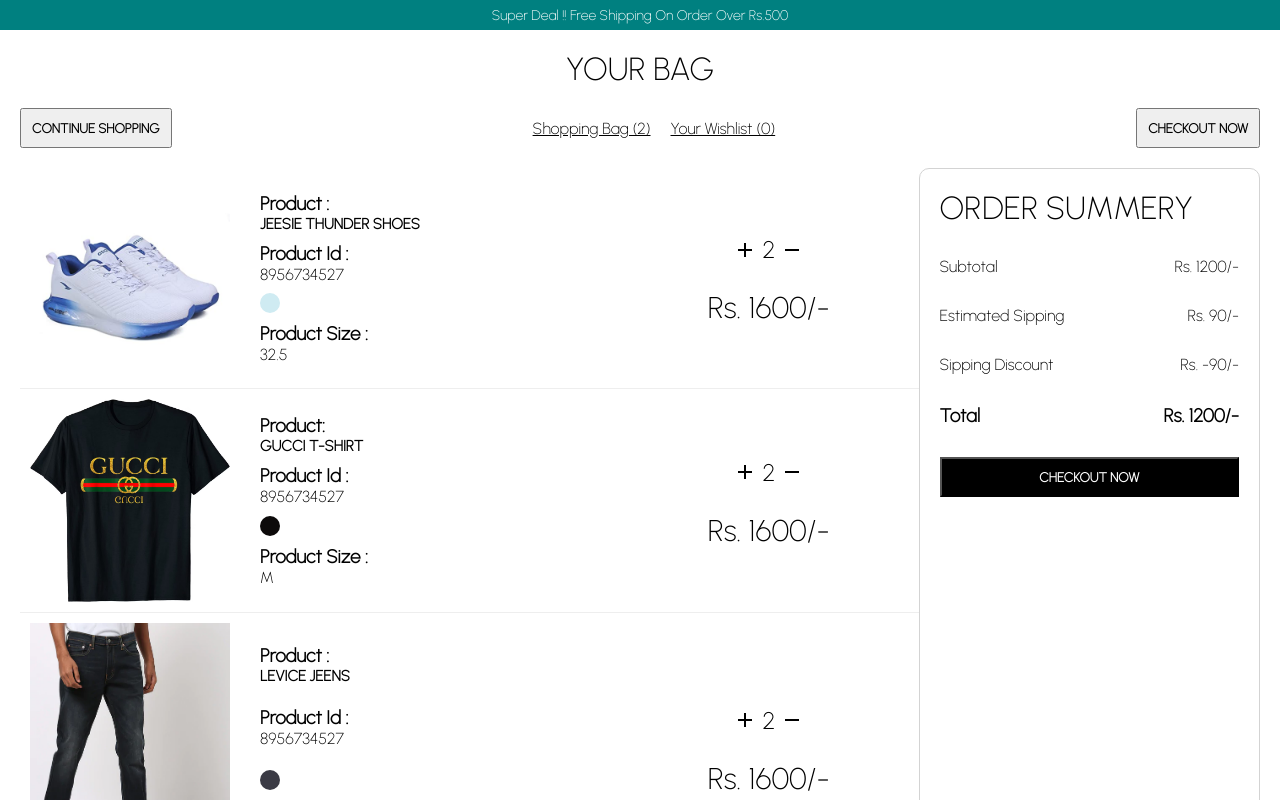
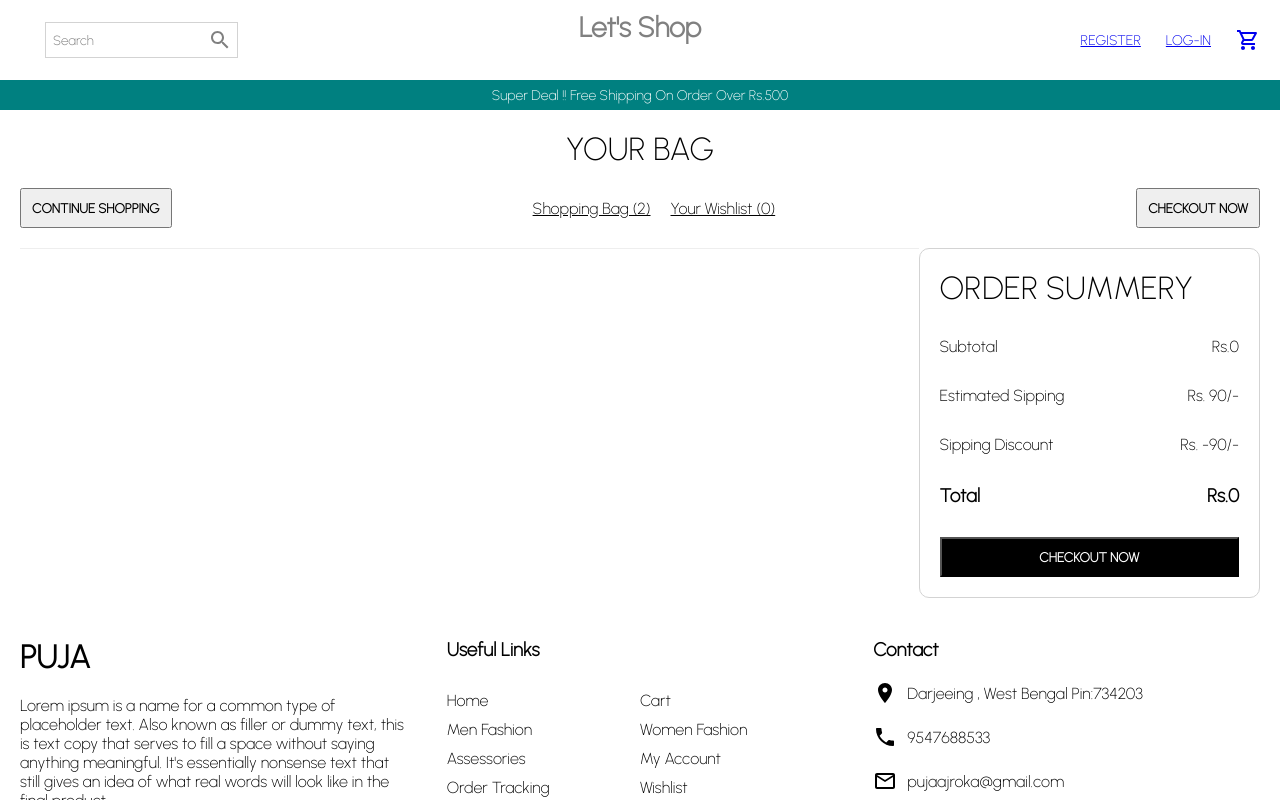
Before and after one commit to pujaajroka/shopping, a React (Create React App) app: page /cart in a window 1280 px wide. Shown: the top 800 px of the page. Built offline with nearby package versions, Linux system fonts and the light colour scheme.

Commit message:
cart product done

```diff
--- a/package.json
+++ b/package.json
@@ -19,6 +19,7 @@
     "react-scripts": "^5.0.1",
     "react-social-icons": "^5.15.0",
     "react-spinners": "^0.13.8",
+    "react-stripe-checkout": "^2.6.3",
     "redux": "^4.2.1",
     "web-vitals": "^1.0.1"
   },
--- a/src/Redux/cartRedux.js
+++ b/src/Redux/cartRedux.js
@@ -10,8 +10,8 @@
     reducers:{
         addProduct:(state,action)=>{
             state.quantity += 1;
-            state.products.push(action.payload.products) //payload is a new product
-            state.total += action.payload.product
+            state.products.push(action.payload) //payload is a new product
+            state.total += action.payload.price * action.payload.quantity;
         }
     }
 
--- a/src/components/Navbar/Navbar.jsx
+++ b/src/components/Navbar/Navbar.jsx
@@ -28,13 +28,15 @@
          <div className='menu-bar'>
            <div className='menu-item'><Link to="/register">REGISTER</Link></div>
            <div className='menu-item'><Link to="/login">LOG-IN</Link></div>
+           <Link to="/cart">
            <div className='menu-item'>
-           <Link to="cart">
-              <Badge badgeContent={quantity} overlap="rectangular" color="primary">
-                <ShoppingCartOutlined />
-              </Badge>
-           </Link>
+
+                <Badge badgeContent={quantity} overlap="rectangular" color="primary">
+                  <ShoppingCartOutlined />
+                </Badge>
+
             </div>
+            </Link>
          </div>
         </div>
     </div>
--- a/src/pages/Cart/Cart.jsx
+++ b/src/pages/Cart/Cart.jsx
@@ -5,10 +5,13 @@
 import Footer from "../../components/Footer/Footer";
 import { Add, Remove } from "@material-ui/icons";
 import { Link } from "react-router-dom";
+import { useSelector } from "react-redux";
 const Cart = () => {
+  const cart = useSelector(state => state.cart);
+console.log(cart)
   return (
     <div className="cart_container">
-
+      <Navbar />
       <Announcement />
       <div className="cart_wrapper">
         <h1 className="cart_title">YOUR BAG</h1>
@@ -22,110 +25,46 @@
         </div>
         <div className="bottom">
           <div className="product_info">
+            {
+             cart.products.map(product => (
               <div className="cart_product_wrapper">
                 <div className="product_detail">
-                <img className="pr_img" src="asset/shoes3.jpg" />
+                  <img className="pr_img" src={product.img} />
                   <div className="img_dtl">
                     <div className="product_name">
                       <h3>Product :</h3>
-                    <h6 className="pro_name">JEESIE THUNDER SHOES</h6>
+                      <h6 className="pro_name">{product.desc}</h6>
                     </div>
                     <span className="product_id">
                       <h3>Product Id :</h3>
-                    <p>8956734527</p>
+                      <p>{product._id}</p>
                     </span>
-                  <div className="product_color">
-
-                  </div>
+                    <div className="product_color">{product.color}</div>
                     <span className="product_size">
                       <h3>Product Size :</h3>
-                    <p> 32.5</p>
+                      <p>{product.size}</p>
                     </span>
                   </div>
-
-
                 </div>
                 <div className="price_detail">
                   <div className="product_amount_container">
-                    <Add/>
-                    <div className="product-amount">2</div>
-                    <Remove/>
+                    <Add />
+                    <div className="product-amount">{product.quantity}</div>
+                    <Remove />
                   </div>
-                  <div className="product_price">Rs. 1600/-</div>
+                  <div className="product_price">Rs.{product.price*product.quantity}/-</div>
                 </div>
               </div>
+            ))}
+
             <hr className="line"></hr>
-            <div className="cart_product_wrapper">
-              <div className="product_detail">
-                <img className="pr_img" src="asset/gucci.jpg" />
-                <div className="img_dtl">
-                  <div className="product_name">
-                    <h3>Product:</h3>
-                    <h6 className="pro_name">GUCCI T-SHIRT</h6>
-                  </div>
-                  <span className="product_id">
-                    <h3>Product Id :</h3>
-                    <p>8956734527</p>
-                  </span>
-                  <div className="product_color_tshirt">
 
-                  </div>
-                  <span className="product_size">
-                  <h3>Product Size :</h3>
-                    <p> M</p>
-                  </span>
-                </div>
-
-
-              </div>
-              <div className="price_detail">
-                 <div className="product_amount_container">
-                    <Add/>
-                    <div className="product-amount">2</div>
-                    <Remove/>
-                 </div>
-                  <div className="product_price">Rs. 1600/-</div>
-              </div>
-            </div>
-            <hr className="line"></hr>
-            <div className="cart_product_wrapper">
-              <div className="product_detail">
-                <img className="pr_img" src="asset/jeens.jpg" />
-                <div className="img_dtl">
-                  <div className="product_name">
-                    <h3>Product :</h3>
-                    <h6 className="pro_name">LEVICE JEENS</h6>
-                  </div>
-                  <span className="product_id">
-                    <h3>Product Id :</h3>
-                    <p>8956734527</p>
-                  </span>
-                  <div className="product_color_jeens">
-
-                  </div>
-                  <span className="product_size">
-                  <h3>Product Size :</h3>
-                    <p> 32</p>
-                  </span>
-                </div>
-
-
-              </div>
-              <div className="price_detail">
-                 <div className="product_amount_container">
-                    <Add/>
-                    <div className="product-amount">2</div>
-                    <Remove/>
-                 </div>
-                  <div className="product_price">Rs. 1600/-</div>
-              </div>
-            </div>
           </div>
           <div className="product_summery">
             <h1 className="summery_title"> ORDER SUMMERY</h1>
             <div className="summery_item">
               <div className="summery_item_text">Subtotal</div>
-                <div className="summery_item_total">Rs. 1200/-</div>
+              <div className="summery_item_total">Rs.{cart.total}</div>
             </div>
             <div className="summery_item">
               <span className="summery_item_text">Estimated Sipping</span>
@@ -137,15 +76,11 @@
             </div>
             <div className="summery_item">
               <h3 className="summery_item_text">Total</h3>
-                <h3 className="summery_item_total grand_total">Rs. 1200/-</h3>
+              <h3 className="summery_item_total grand_total">Rs.{cart.total}</h3>
             </div>
             <button className="ckout_btn">CHECKOUT NOW</button>
           </div>
         </div>
-
-
-
-
       </div>
 
       <Footer />
--- a/src/pages/Product/Product.jsx
+++ b/src/pages/Product/Product.jsx
@@ -7,7 +7,7 @@
 import "./Product.css";
 import { useLocation } from 'react-router-dom';
 import { publicRequest } from '../../requestMethod';
-import axios from 'axios';
+
 import { addProduct } from '../../Redux/cartRedux';
 import { useDispatch } from 'react-redux';
 
@@ -18,7 +18,9 @@
    const [quantity, setQuantity]= useState(1);
    const [size, setSize] = useState("");
    const [color, setColor] = useState("");
-const dispatch = useDispatch()
+   const dispatch = useDispatch()
+
+
 
    useEffect(()=>{
     const getPro = async ()=>{
@@ -30,6 +32,7 @@
 
       }
     }
+
     getPro()
    },[id])
 
@@ -43,8 +46,12 @@
 
    const handleClick =()=>{
     //update our cart
+    // addProduct({product, quantity})
+    // console.log(product)
+    //product:productItm, quantity:quantity, price:productItm.price*quantity
+    //console.log(productItm)
     dispatch(
-      addProduct({Product, quantity})
+      addProduct({...productItm , quantity, color ,size })
     )
 
    }
```
Also changed, not shown: 2 other files (tests, documents, lock files or other folders). Lines whose indentation alone changed are shown as unchanged.
